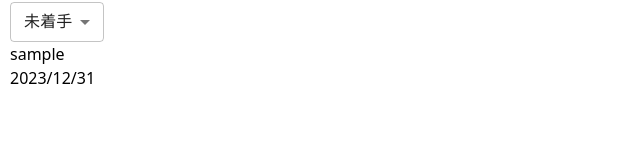
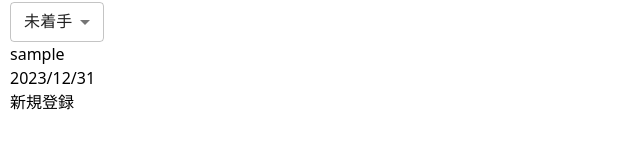
Before and after one commit to sippo796/todo-management, a React (Vite) app: page / in a window 1280 px wide. Shown: the part 514-662 px from the top of the page, without its empty margins (0-640 px from the left). Built offline with nearby package versions, Linux system fonts and the light colour scheme; data requests are answered from the project's data file.

Commit message:
タスク作成ページへの遷移

```diff
--- a/src/pages/Top.tsx
+++ b/src/pages/Top.tsx
@@ -1,13 +1,15 @@
 import PageBase from "@/components/PageBase";
 import Sort from "@/components/Sort";
 import TodoItem from "@/components/TodoItem";
-import { API_URL } from "@/util/defines";
+import { API_URL, RoutePath } from "@/util/defines";
 import { sortTodoItems } from "@/util/tools";
 import { TodoInfo } from "@/util/types";
 import { useEffect, useState } from "react";
+import { useNavigate } from "react-router-dom";
 
 const Top = () => {
   const [todoList, setTodoList] = useState<TodoInfo[]>([]);
+  const navigate = useNavigate();
 
   useEffect(() => {
     const readData = async () => {
@@ -39,6 +41,17 @@ const Top = () => {
           </div>
         ))}
       </section>
+
+      {/* 新規登録ボタン */}
+      <section className="items-center flex w-full">
+        <button
+          type="button"
+          onClick={() => navigate(RoutePath.Create)}
+          className="m-auto w-24 h-10 rounded-sm bg-orange-400 hover:bg-orange-300"
+        >
+          新規登録
+        </button>
+      </section>
     </PageBase>
   );
 };
```
